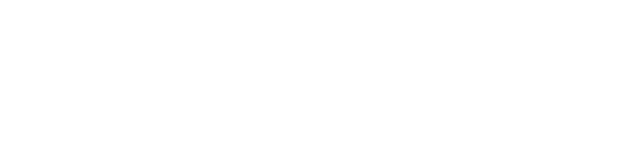
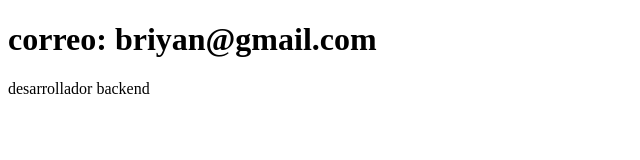
Before and after one commit to bradMr11/sistema-de-registro, a plain HTML site: page contacto.html in a window 1280 px wide. Shown: the whole page, without its empty margins (0-640 px from the left). Drawn offline with Linux system fonts and the light colour scheme.

Commit message:
hactualiza el contacto en una rama

```diff
--- a/contacto.html
+++ b/contacto.html
@@ -6,6 +6,9 @@
     <title>contacto</title>
 </head>
 <body>
+    <h1>correo: briyan@gmail.com</h1>
+
+    <p>desarrollador backend</p>
 
 </body>
 </html>
```
